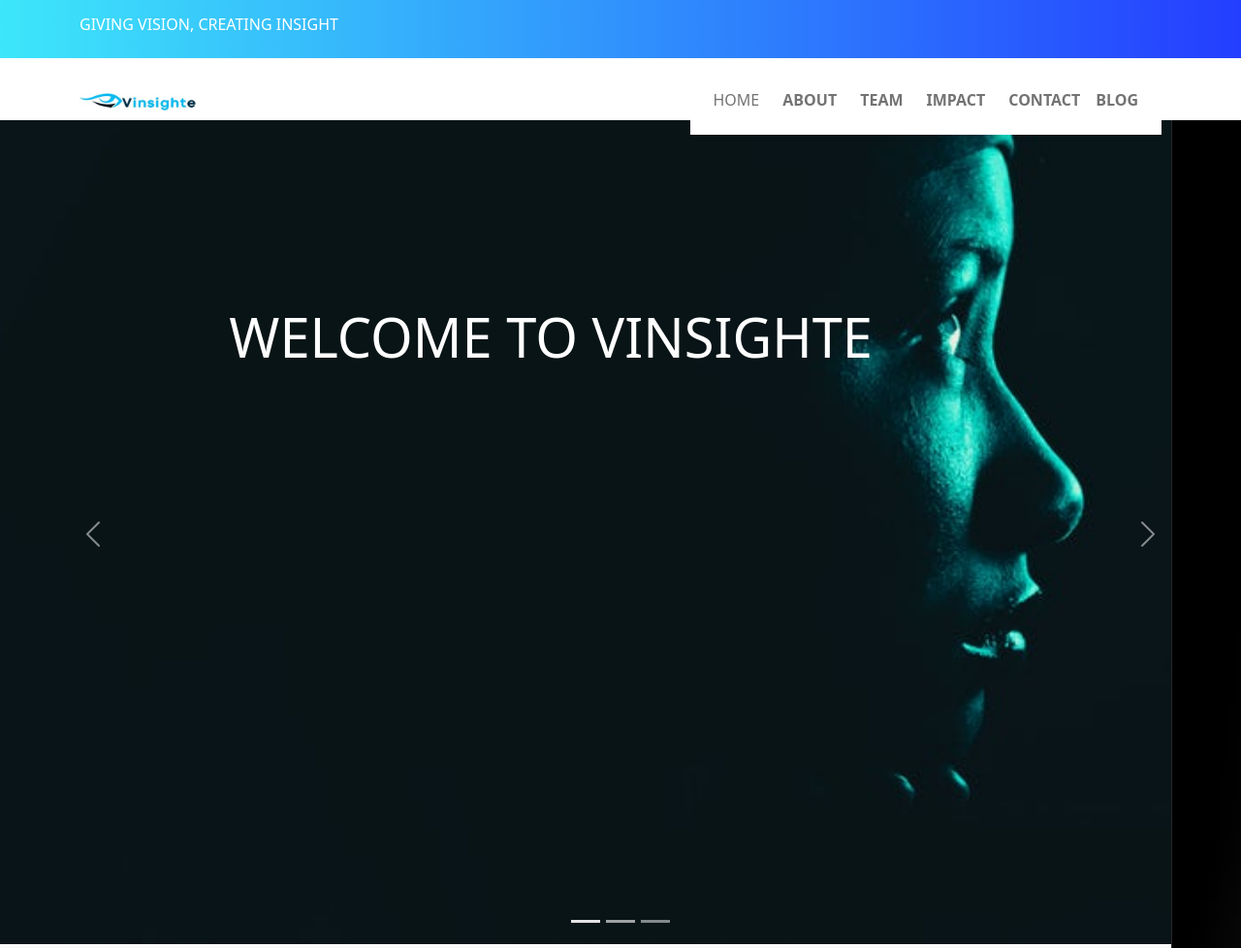
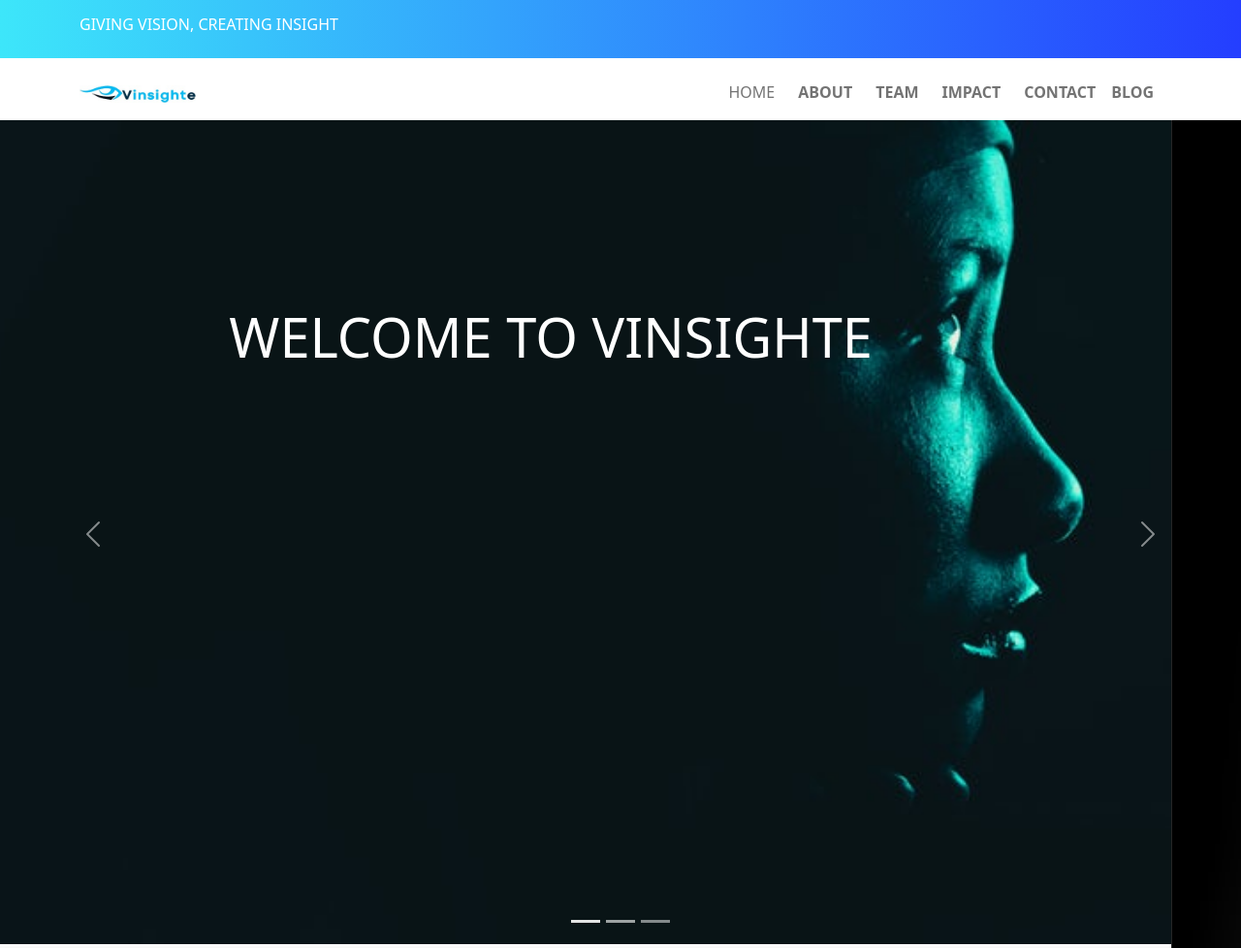
Before and after one commit to RachelOpuba/kodecamp-activity-8, a plain HTML site: page index.html in a window 1280 px wide. Shown: the top 978 px of the page at 97% size. Drawn offline with nearby package versions, Linux system fonts and the light colour scheme.

Commit message:
modifications

```diff
--- a/index.html
+++ b/index.html
@@ -16,7 +16,7 @@
     <div>
       <h1  class="text-white text-uppercase h6 container pt-3 pb-3">giving vision, creating insight</h1>
     </div>
-    <nav class="navbar navbar-expand-lg navbar-light mobile-nav">
+    <nav class="navbar navbar-expand-lg navbar-light mobile-nav pt-3 pb-3">
       <div class="container">
         <a class="navbar-brand" href="#">
           <img src="images/logo.jpeg" width="120px" height="auto" class="d-inline-block img-responsive">
@@ -29,7 +29,7 @@
             </button>
 
             <div class="collapse navbar-collapse" id="main-nav">
-                <ul class="navbar-nav ms-auto bg-white p-3">
+                <ul class="navbar-nav ms-auto bg-white ">
                   <li class="nav-item">
                     <a class="nav-link fs-6 pe-3" href="index.html">HOME</a>
                   </li>
```
